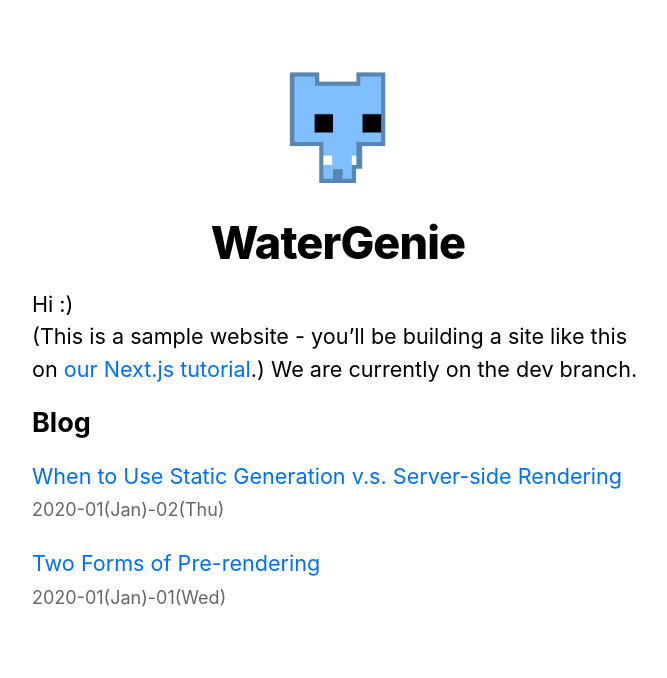
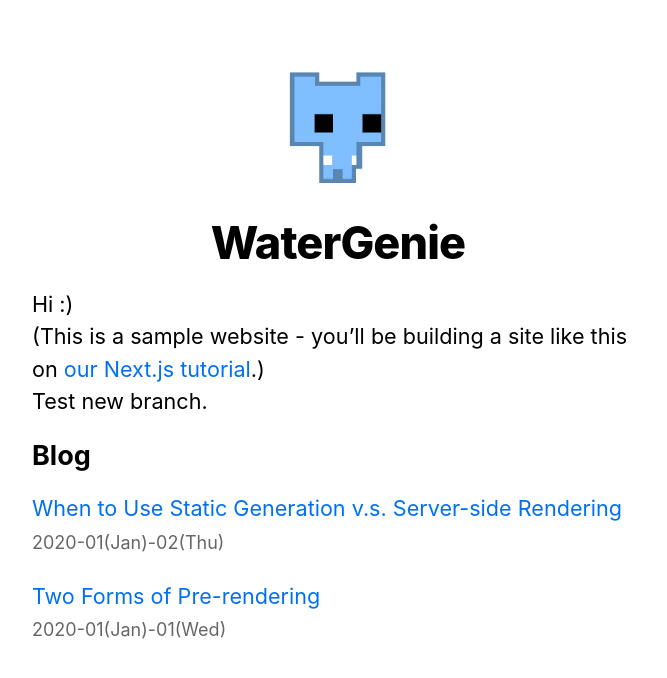
Before and after one commit to WaterGenie35/nextjs-app-tutorial, a Next.js app in the folder nextjs-blog/: page / in a window 1280 px wide. Shown: the top 678 px of the page, without its empty margins (302-969 px from the left). Built offline with nearby package versions, Linux system fonts and the light colour scheme.

Commit message:
Test commit

```diff
--- a/nextjs-blog/pages/index.js
+++ b/nextjs-blog/pages/index.js
@@ -16,7 +16,9 @@
                 <p>
                     (This is a sample website - you’ll be building a site like this on{' '}
                     <a href="https://nextjs.org/learn">our Next.js tutorial</a>.)
-                    We are currently on the dev branch.
+                </p>
+                <p>
+                    Test new branch.
                 </p>
             </section>
             <section className={`${utilStyles.headingMd} ${utilStyles.padding1px}`}>
```
